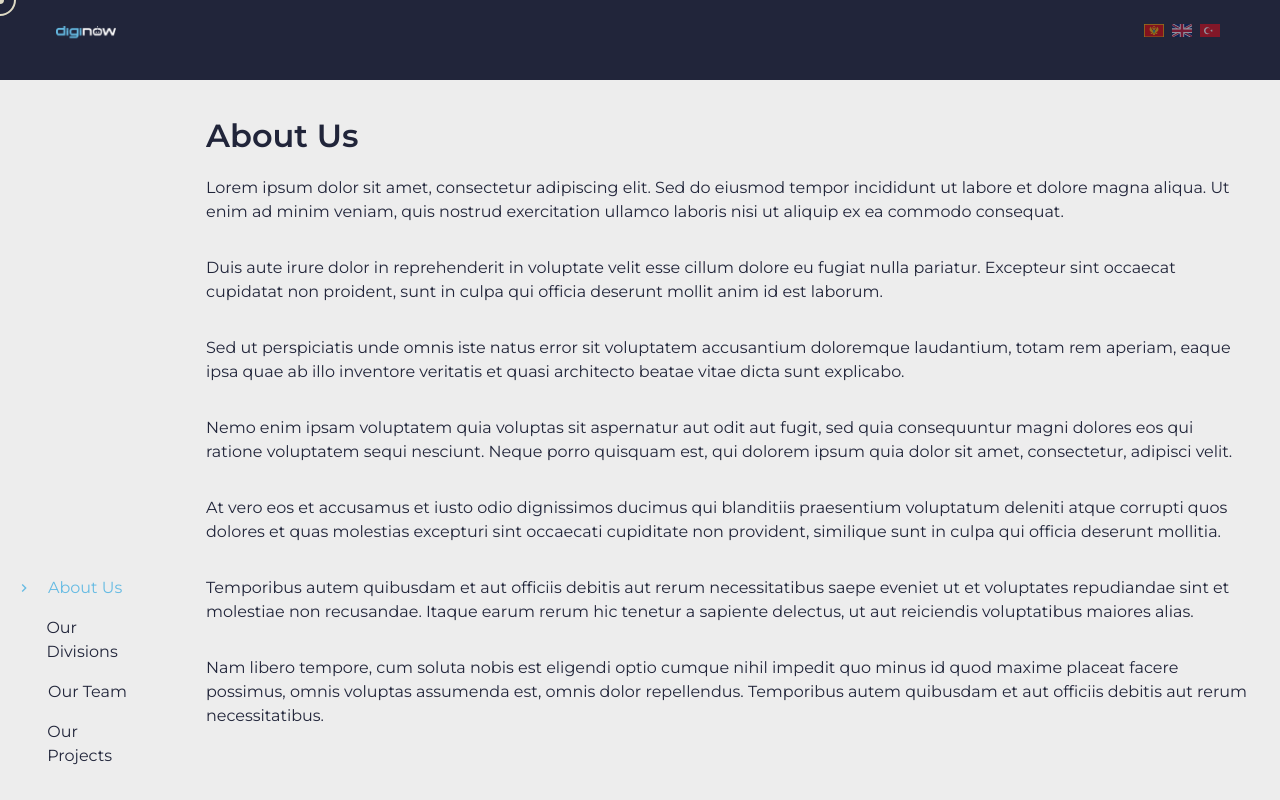
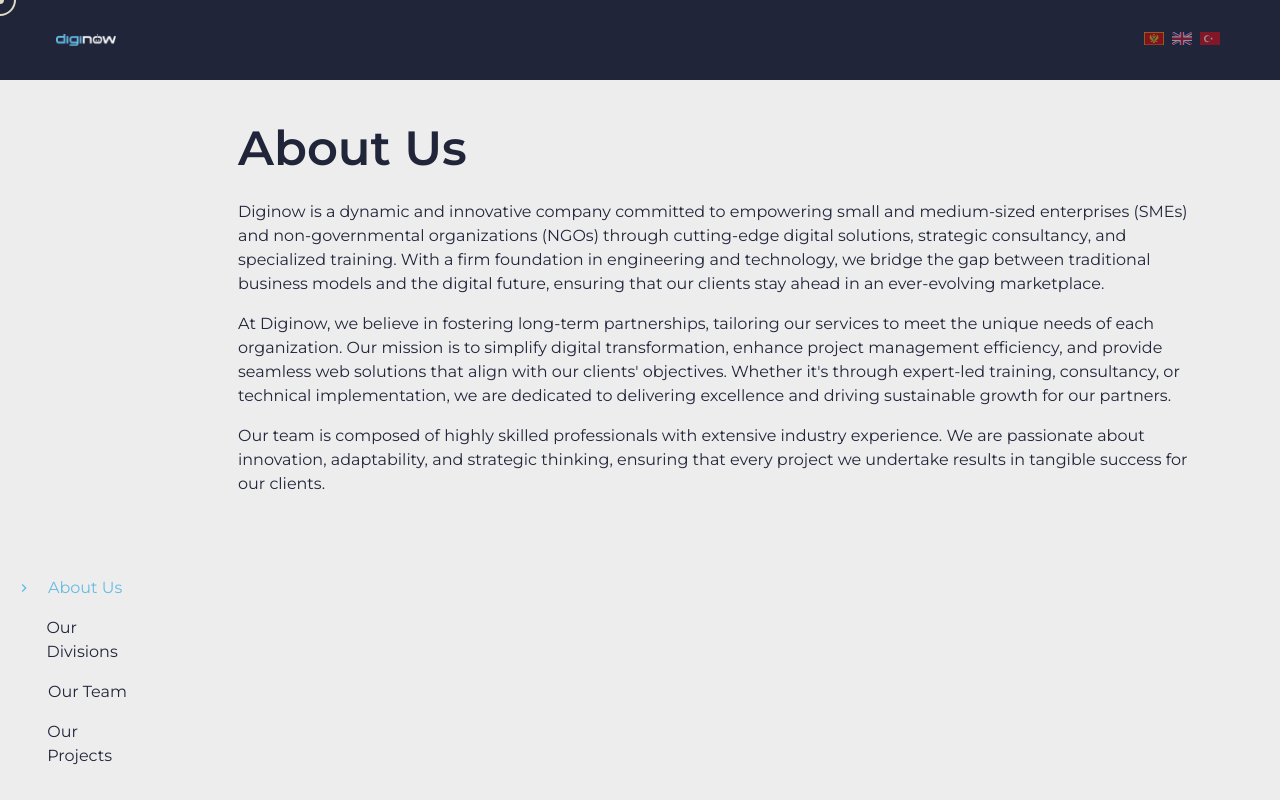
Before and after one commit to DiginowMNE/diginow, a Next.js app: page /contact/about in a window 1280 px wide. Built offline with nearby package versions, Linux system fonts and the light colour scheme.

Commit message:
Initial commit

```diff
--- a/app/[lang]/about/aboutClient.js
+++ b/app/[lang]/about/aboutClient.js
@@ -4,6 +4,7 @@ import { MdKeyboardArrowRight } from "react-icons/md";
 import Navigation from "../../utils/navigation";
 import styles from "./page.module.css";
 import { Fade, Slide } from "react-awesome-reveal";
+import AddIcon from "@mui/icons-material/Add";
 
 const AboutClient = () => {
   const [activeSection, setActiveSection] = useState("about");
@@ -60,65 +61,94 @@ const AboutClient = () => {
           <Fade
             cascade
             damping={0.2}
+            direction="up"
+            triggerOnce
             className={`${styles.aboutUs} ${
               activeSection === "about" ? styles.active : ""
             }`}
           >
             <h1>About Us</h1>
             <p>
-              Lorem ipsum dolor sit amet, consectetur adipiscing elit. Sed do
-              eiusmod tempor incididunt ut labore et dolore magna aliqua. Ut
-              enim ad minim veniam, quis nostrud exercitation ullamco laboris
-              nisi ut aliquip ex ea commodo consequat.
+              Diginow is a dynamic and innovative company committed to
+              empowering small and medium-sized enterprises (SMEs) and
+              non-governmental organizations (NGOs) through cutting-edge digital
+              solutions, strategic consultancy, and specialized training. With a
+              firm foundation in engineering and technology, we bridge the gap
+              between traditional business models and the digital future,
+              ensuring that our clients stay ahead in an ever-evolving
+              marketplace.
             </p>
             <p>
-              Duis aute irure dolor in reprehenderit in voluptate velit esse
-              cillum dolore eu fugiat nulla pariatur. Excepteur sint occaecat
-              cupidatat non proident, sunt in culpa qui officia deserunt mollit
-              anim id est laborum.
+              At Diginow, we believe in fostering long-term partnerships,
+              tailoring our services to meet the unique needs of each
+              organization. Our mission is to simplify digital transformation,
+              enhance project management efficiency, and provide seamless web
+              solutions that align with our clients&#39; objectives. Whether
+              it&#39;s through expert-led training, consultancy, or technical
+              implementation, we are dedicated to delivering excellence and
+              driving sustainable growth for our partners.
             </p>
             <p>
-              Sed ut perspiciatis unde omnis iste natus error sit voluptatem
-              accusantium doloremque laudantium, totam rem aperiam, eaque ipsa
-              quae ab illo inventore veritatis et quasi architecto beatae vitae
-              dicta sunt explicabo.
-            </p>
-            <p>
-              Nemo enim ipsam voluptatem quia voluptas sit aspernatur aut odit
-              aut fugit, sed quia consequuntur magni dolores eos qui ratione
-              voluptatem sequi nesciunt. Neque porro quisquam est, qui dolorem
-              ipsum quia dolor sit amet, consectetur, adipisci velit.
-            </p>
-            <p>
-              At vero eos et accusamus et iusto odio dignissimos ducimus qui
-              blanditiis praesentium voluptatum deleniti atque corrupti quos
-              dolores et quas molestias excepturi sint occaecati cupiditate non
-              provident, similique sunt in culpa qui officia deserunt mollitia.
-            </p>
-            <p>
-              Temporibus autem quibusdam et aut officiis debitis aut rerum
-              necessitatibus saepe eveniet ut et voluptates repudiandae sint et
-              molestiae non recusandae. Itaque earum rerum hic tenetur a
-              sapiente delectus, ut aut reiciendis voluptatibus maiores alias.
-            </p>
-            <p>
-              Nam libero tempore, cum soluta nobis est eligendi optio cumque
-              nihil impedit quo minus id quod maxime placeat facere possimus,
-              omnis voluptas assumenda est, omnis dolor repellendus. Temporibus
-              autem quibusdam et aut officiis debitis aut rerum necessitatibus.
+              Our team is composed of highly skilled professionals with
+              extensive industry experience. We are passionate about innovation,
+              adaptability, and strategic thinking, ensuring that every project
+              we undertake results in tangible success for our clients.
             </p>
           </Fade>
           <Fade
             cascade
             damping={0.2}
+            direction="up"
+            triggerOnce
             className={`${styles.ourDivisions} ${
               activeSection === "divisions" ? styles.active : ""
             }`}
           >
             <h1>Our Divisions</h1>
-            <p>
-              We are a team of experienced professionals who are dedicated to
-              providing the best possible solutions to our clients.
+            <p className={styles.divisionsDescription}>
+              Diginow is structured into specialized divisions to provide
+              focused expertise in key areas of digital transformation,
+              consultancy, and training. Our divisions include:
+            </p>
+            <Fade cascade damping={0.2} direction="up" triggerOnce>
+              <div className={styles.divisionsContainer}>
+                <div>
+                  <h3>Project Management Training</h3>
+                  <p>
+                    Providing comprehensive training programs designed to equip
+                    professionals with essential project management skills,
+                    including PMP certification courses tailored for NGOs and
+                    businesses.
+                  </p>
+                </div>
+                <div>
+                  <h3>Digitalization Consultancy</h3>
+                  <p>
+                    Helping organizations streamline operations, adopt
+                    innovative digital tools, and create sustainable digital
+                    transformation strategies.
+                  </p>
+                </div>
+                <div>
+                  <h3>Web Development & Design</h3>
+                  <p>
+                    Crafting user-friendly, high-performance websites that align
+                    with business goals and enhance digital presence.
+                  </p>
+                </div>
+                <div>
+                  <h3>Digital Marketing</h3>
+                  <p>
+                    Developing effective digital marketing strategies to
+                    increase visibility and drive growth.
+                  </p>
+                </div>
+              </div>
+            </Fade>
+            <p className={styles.divisionsDescription}>
+              Each division operates with a commitment to excellence, ensuring
+              that our clients receive customized and effective solutions to
+              their unique challenges.
             </p>
           </Fade>
           <Fade
--- a/app/[lang]/about/page.module.css
+++ b/app/[lang]/about/page.module.css
@@ -1,4 +1,10 @@
 .nav {
+  background-color: var(--background);
+  position: static;
+  height: 10vh;
+}
+
+.nav2 {
   background-color: var(--background);
   position: static;
   height: 10vh;
@@ -10,7 +16,7 @@
   gap: 1rem;
   height: 90vh;
   background-color: var(--text);
-  overflow: hidden;
+  position: relative;
 }
 
 .aboutUsContent {
@@ -28,13 +34,14 @@
   transform: translateX(20px);
   transition: opacity 0.3s ease, transform 0.3s ease;
   overflow-y: hidden;
+  padding: 0rem 2rem;
 }
 
 .aboutUs h1,
 .ourDivisions h1,
 .ourTeam h1,
 .ourProjects h1 {
-  font-size: 2rem;
+  font-size: 3rem;
   font-weight: 600;
   margin-bottom: 1rem;
 }
@@ -43,7 +50,7 @@
 .ourDivisions p,
 .ourTeam p,
 .ourProjects p {
-  margin-bottom: 2rem;
+  margin-bottom: 1rem;
 }
 
 .aboutUs.active,
@@ -53,6 +60,47 @@
   display: block;
   opacity: 1;
   transform: translateX(0);
+  color: var(--background);
+}
+
+.divisionsContainer {
+  display: grid;
+  grid-template-columns: 1fr 1fr;
+  gap: 0.5rem;
+  padding: 2rem 0;
+}
+
+.divisionsContainer div {
+  background-color: rgb(213, 213, 213);
+  padding: 1.5rem;
+  border-radius: 1rem;
+  color: var(--background);
+
+  transition: all 0.3s ease;
+}
+
+.divisionsContainer div:hover {
+  background-color: var(--background);
+  color: var(--background);
+  box-shadow: 0 0 10px 0 rgba(0, 0, 0, 0.1);
+  color: var(--text);
+}
+
+.divisionsContainer div h3 {
+  font-size: 1.5rem;
+  font-weight: 600;
+  margin-bottom: 1rem;
+  background-color: var(--text);
+  color: var(--background);
+  padding: 0.5rem;
+  border-radius: 0.6rem;
+  text-align: center;
+}
+
+.divisionsDescription {
+  font-size: 1.5rem;
+  font-weight: 600;
+  margin-top: 1rem;
   color: var(--background);
 }
 
--- a/app/[lang]/contact/contactClient.js
+++ b/app/[lang]/contact/contactClient.js
@@ -57,7 +57,7 @@ export default function ContactClient() {
             </Fade>
           </Fade>
         </div>
-        <Slide direction="right">
+        <Slide direction="right" className={styles.contactFormContainer}>
           <div className={styles.contactForm}>
             <form>
               <div className={styles.contactFormInputName}>
--- a/app/globals.css
+++ b/app/globals.css
@@ -167,26 +167,18 @@ button {
 }
 
 /* Custom Scrollbar Styles */
+/* width */
 ::-webkit-scrollbar {
-  width: 8px;
-  height: 8px;
+  width: 10px;
 }
 
+/* Track */
 ::-webkit-scrollbar-track {
-  background: transparent;
+  border-radius: 10px;
 }
 
+/* Handle */
 ::-webkit-scrollbar-thumb {
   background: var(--light-blue);
-  border-radius: 50%;
+  border-radius: 10px;
 }
-
-::-webkit-scrollbar-thumb:hover {
-  background: var(--blue);
-}
-
-/* For Firefox */
-* {
-  scrollbar-width: thin;
-  scrollbar-color: var(--light-blue) transparent;
-}
--- a/app/utils/navigation.module.css
+++ b/app/utils/navigation.module.css
@@ -3,6 +3,7 @@
   width: 100%;
   z-index: 100;
   transition: all 0.3s ease;
+  overflow: hidden;
 }
 
 .nav {
@@ -11,6 +12,7 @@
   align-items: center;
   padding: 1.5rem 10rem;
   transition: all 0.3s ease;
+  overflow: hidden;
 }
 
 .nav.scrolled {
--- a/package.json
+++ b/package.json
@@ -11,6 +11,7 @@
   "dependencies": {
     "@emotion/react": "^11.14.0",
     "@emotion/styled": "^11.14.0",
+    "@mui/icons-material": "^6.4.6",
     "@mui/material": "^6.4.6",
     "country-flag-icons": "^1.5.14",
     "embla-carousel-react": "^8.5.2",
```
Also changed, not shown: app/[lang]/contact/page.module.css (+10 -0 lines), 1 other file (tests, documents, lock files or other folders).
